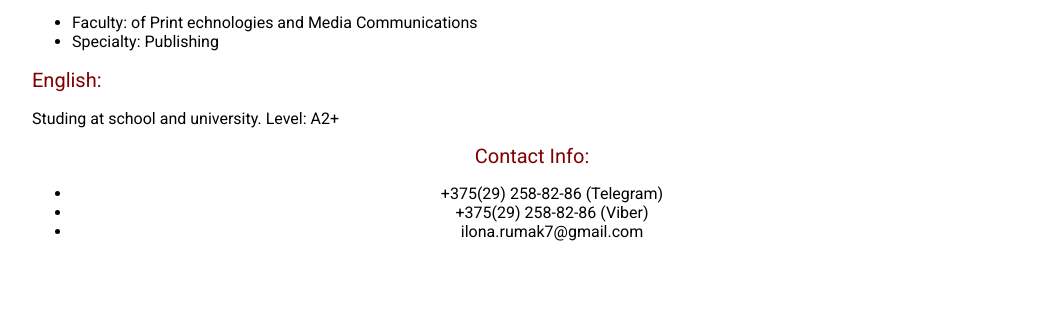
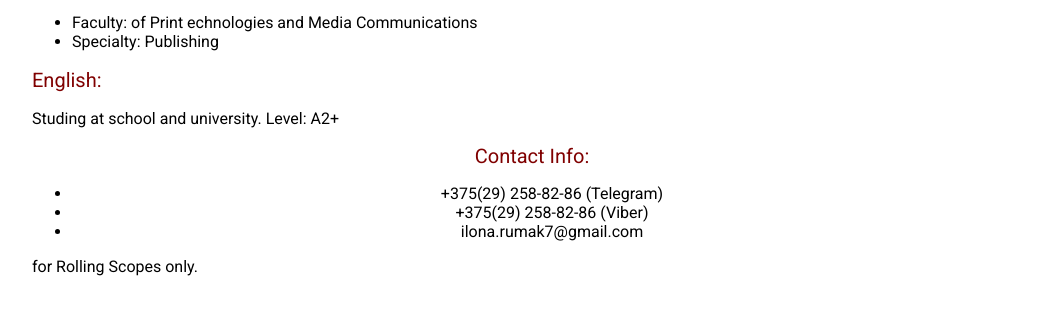
Before and after one commit to IlonaSoroko/rsschool-cv, a plain HTML site: page index.html in a window 1280 px wide. Shown: the part 388-702 px from the top of the page, without its empty margins (108-1171 px from the left). Drawn offline with Linux system fonts and the light colour scheme.

Commit message:
feat: add footer

```diff
--- a/index.html
+++ b/index.html
@@ -7,8 +7,8 @@
 		<link rel="stylesheet" href="https://maxcdn.bootstrapcdn.com/font-awesome/4.5.0/css/font-awesome.min.css">
 	</head>
 	<body>
-		<h1>Ilona Soroko</h1>
 		<div class="main">
+			<h1>Ilona Soroko</h1>
 			<div class="info">
 				<h2>Summary:</h2>
 				<p>Very responsible and attentive, easily trained, not afraid to ask questions if something is not clear. Friendly, non-conflict. Open to learn something new.</p>
@@ -38,6 +38,9 @@
 					<li>ilona.rumak7@gmail.com</li>
 				</ul>
 			</div>
+			<footer>
+				for Rolling Scopes only.
+			</footer>
 		</div>
-		</body>
-	</html>
+	</body>
+</html>
```
